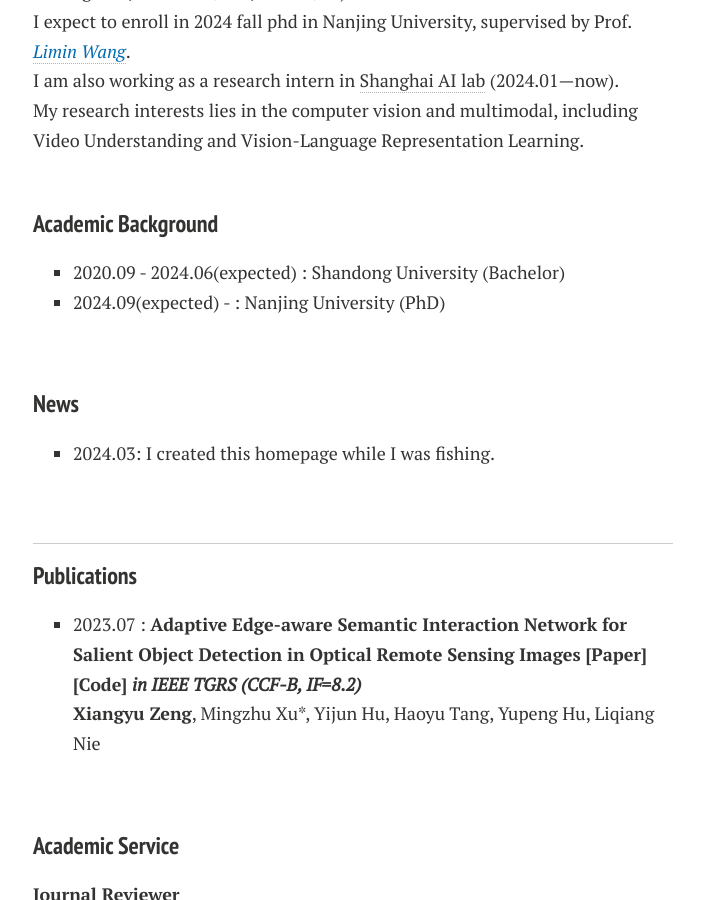
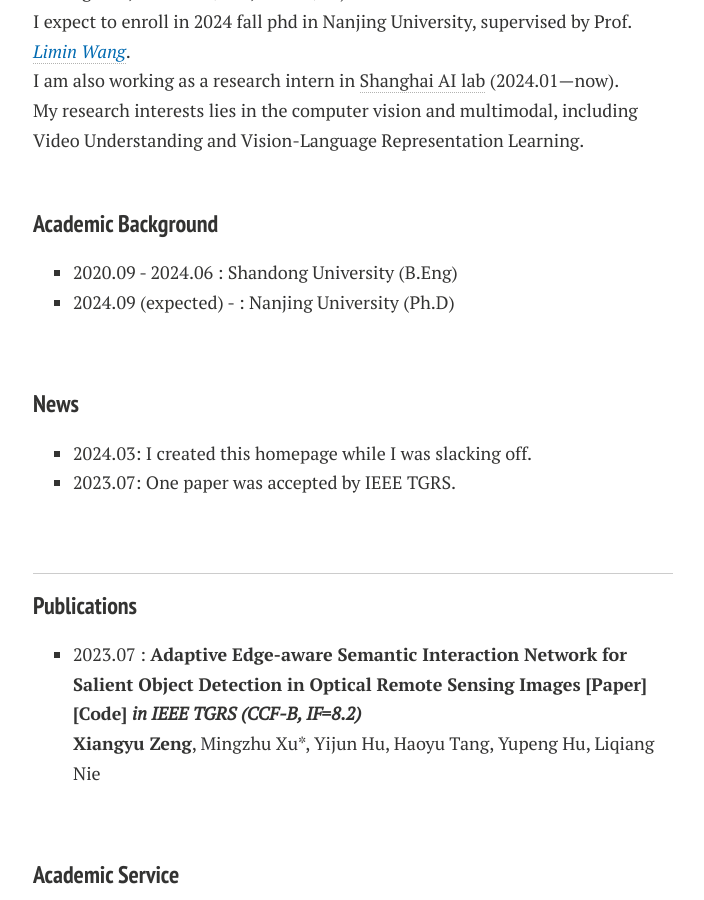
Before and after one commit to LanXingXuan/LanXingXuan.github.io, a Jekyll site: the page built from index.md, in a window 1280 px wide and 900 px high, scrolled down 338 px. Shown: the whole window, without its empty margins (287-991 px from the left). Built offline with Jekyll 4.4.1, drawn with Linux system fonts in a browser that asks for light colours; nearby versions of some CDN libraries; comment, search, counter and statistics services are not loaded; a style sheet for code colours, icons or effects is not loaded.

Commit message:
Update index.md

```diff
--- a/index.md
+++ b/index.md
@@ -20,14 +20,15 @@ My research interests lies in the computer vision and multimodal, including Vide
 
 ### Academic Background
 
-- 2020.09 - 2024.06(expected) : Shandong University (Bachelor)
-- 2024.09(expected) - : Nanjing University (PhD)
+- 2020.09 - 2024.06 : Shandong University (B.Eng)
+- 2024.09 (expected) - : Nanjing University (Ph.D)
 
 <br>
 
 ### News
 
-- 2024.03: I created this homepage while I was fishing.
+- 2024.03: I created this homepage while I was slacking off.
+- 2023.07: One paper was accepted by IEEE TGRS.
 
 <br>
 
```
